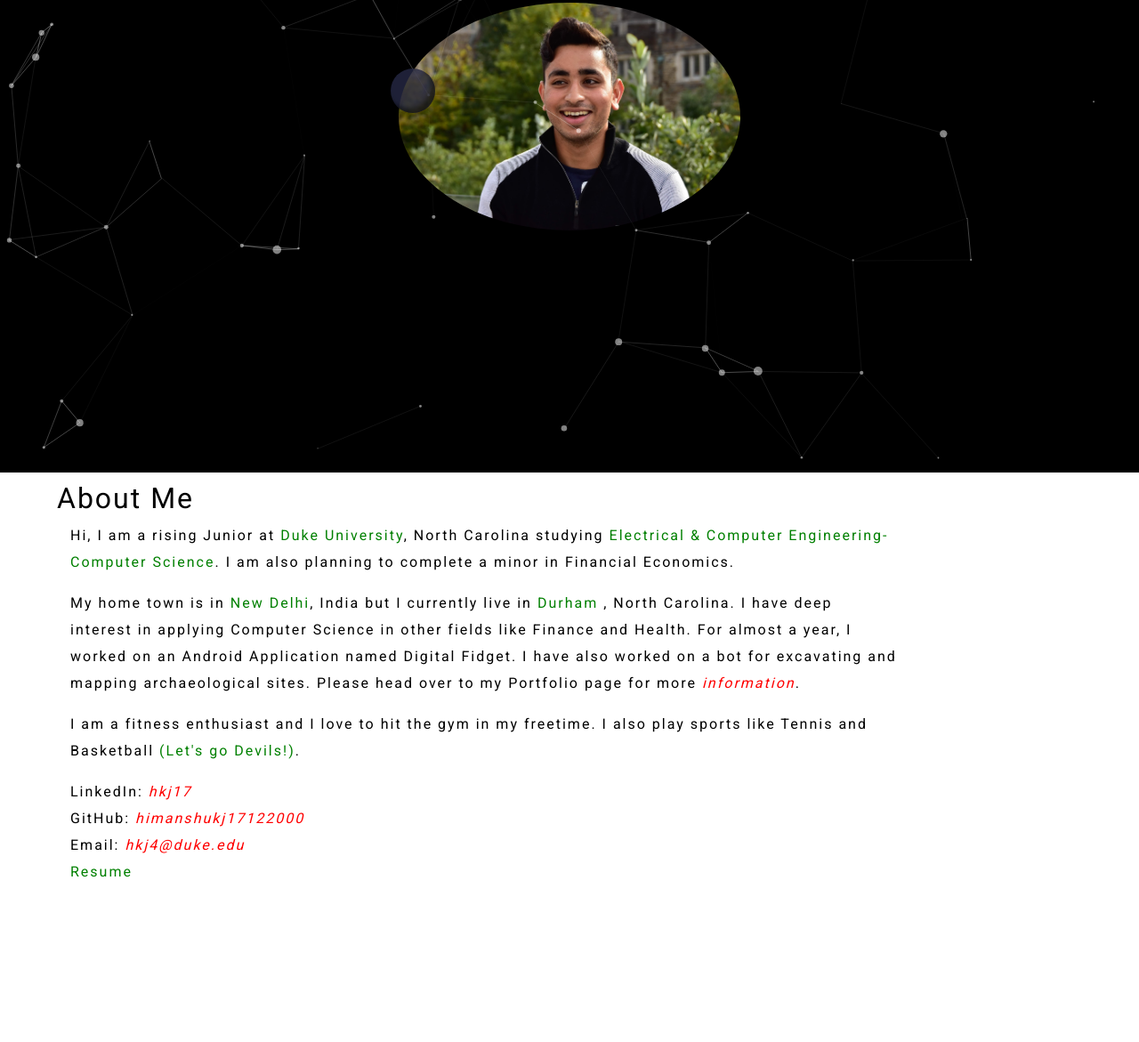
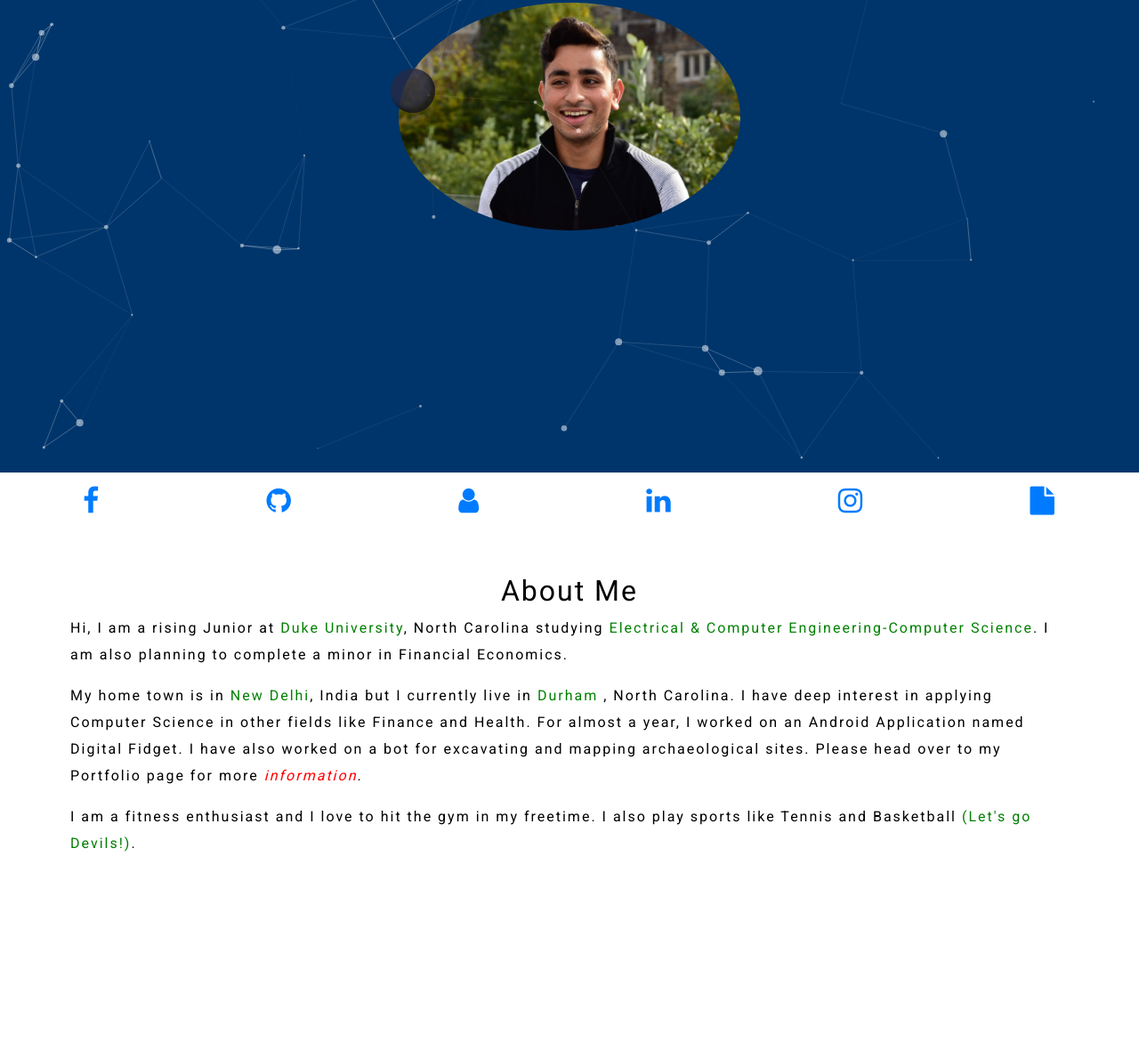
Before and after one commit to himanshukj17122000/portfolio, a plain HTML site: page index.html in a window 1280 px wide. Shown: the part 325-1496 px from the top of the page at 89% size. After the commit the page ends 1288 px from the top, so only its background shows below. Drawn offline with nearby package versions, Linux system fonts and the light colour scheme; a script that the page names is missing.

Commit message:
layout changed

```diff
--- a/index.html
+++ b/index.html
@@ -7,12 +7,12 @@
     <link rel="stylesheet" href="style.css" />
         <link rel="stylesheet" href="https://maxcdn.bootstrapcdn.com/bootstrap/4.5.2/css/bootstrap.min.css">
 
-
+<link rel="stylesheet" href="https://cdnjs.cloudflare.com/ajax/libs/font-awesome/4.7.0/css/font-awesome.min.css"/>
 
   </head>
 
   <body>
-  <nav class="navbar navbar-expand navbar-light bg-light" style="background-color: #e3f2fd;">
+  <nav class="navbar navbar-expand navbar-dark bg-dark" style="background-color: #e3f2fd; float:center">
   <a class="navbar-brand" href="index.html">🖥</a>
   <button class="navbar-toggler" type="button" data-toggle="collapse" data-target="#navbarNav" aria-controls="navbarNav" aria-expanded="false" aria-label="Toggle navigation">
     <span class="navbar-toggler-icon"></span>
@@ -67,8 +67,20 @@
 
     <script type="text/javascript" src="particles.js"></script>
 <script type="text/javascript" src="app.js"></script>
-    <div class="content">
-      <h2>About Me</h2>
+
+ <p class="lead" style="display:flex">
+      <div style="display:flex;justify-content:space-around">
+        <a href="#" class="fa-2x fa fa-facebook "></a>
+        <a href="https://github.com/himanshukj17122000" class=" fa-2x fa fa-github"></a>
+        <a href="mailto:hkj4@duke.edu"><i class="fa-2x fa fa-user"></i></a>
+        <a href="https://www.linkedin.com/in/hkj17/" class="fa-2x fa fa-linkedin"></a>
+        <a href="#" class="fa fa-2x fa-instagram"></a>
+       <a href="https://drive.google.com/file/d/1QU6RULb4XnTNtTvzVqz-fCwW8VtGJ3FY/view?usp=sharing"> <i  class="fa fa-2x fa-file"></i></a>
+      </div>
+      </p>
+
+    <div style="margin:5vw">
+      <h2 style="text-align:center">About Me</h2>
       <!-- <img src="images/ico.gif" class="spring" /> -->
       <b></b>
       <p>
@@ -100,34 +112,7 @@
         also play sports like Tennis and Basketball
         <span style="color: green;">(Let's go Devils!)</span>.
       </p>
-      <p>
-        LinkedIn:
-        <a
-          style="text-decoration: none; color: red; font-style: italic;"
-          href="https://www.linkedin.com/in/hkj17/"
-          >hkj17</a
-        >
-        <br />
-        GitHub:
-        <a
-          style="text-decoration: none; color: red; font-style: italic;"
-          href="https://github.com/himanshukj17122000"
-          >himanshukj17122000</a
-        >
-        <br />
-        Email:
-        <a
-          style="text-decoration: none; color: red; font-style: italic;"
-          href="mailto:hkj4@duke.edu"
-          >hkj4@duke.edu</a
-        >
-        <br />
-        <a
-          style="color: green;"
-          href="https://drive.google.com/file/d/1QU6RULb4XnTNtTvzVqz-fCwW8VtGJ3FY/view?usp=sharing"
-          >Resume</a
-        >
-      </p>
+
     </div>
   </body>
 </html>
--- a/style.css
+++ b/style.css
@@ -19,36 +19,29 @@ ul {
 
 #particles-js {
   height: 100%;
-  background-color: black;
-  background-size: cover;
-
+  width: 100%;
   display: flex;
+  z-index: -1;
+  background-color: #00356B;
   align-items: center;
   justify-items: center;
 }
 
 #particles-js.profileImage {
-  opacity: 0.4;
+  opacity: 0.8;
 }
 
-/* @keyframes example {
-  from {
-    background: url(images/bakground.jpg) no-repeat center center fixed;
-    -webkit-background-size: cover;
-    -moz-background-size: cover;
-    -o-background-size: cover;
-    background-size: cover;
-  }
-  to {
-    background: url(images/background2.jpg) no-repeat center center fixed;
-    -webkit-background-size: cover;
-    -moz-background-size: cover;
-    -o-background-size: cover;
-    background-size: cover;
-  }
-} */
 .particles-js-canvas-el {
   position: absolute;
+  height: 60%;
+  width: 100%;
+}
+
+#particles canvas {
+  position: absolute;
+  width: 100%;
+  height: 60%;
+  z-index: -1;
 }
 
 html,
@@ -408,7 +401,7 @@ b {
 }
 
 .profileImage {
-  border-radius: 50%;
+  border-radius: 95%;
 }
 
 @keyframes moveY {
```
Also changed, not shown: contact.html (+3 -3 lines), portfolio.html (+3 -3 lines).
